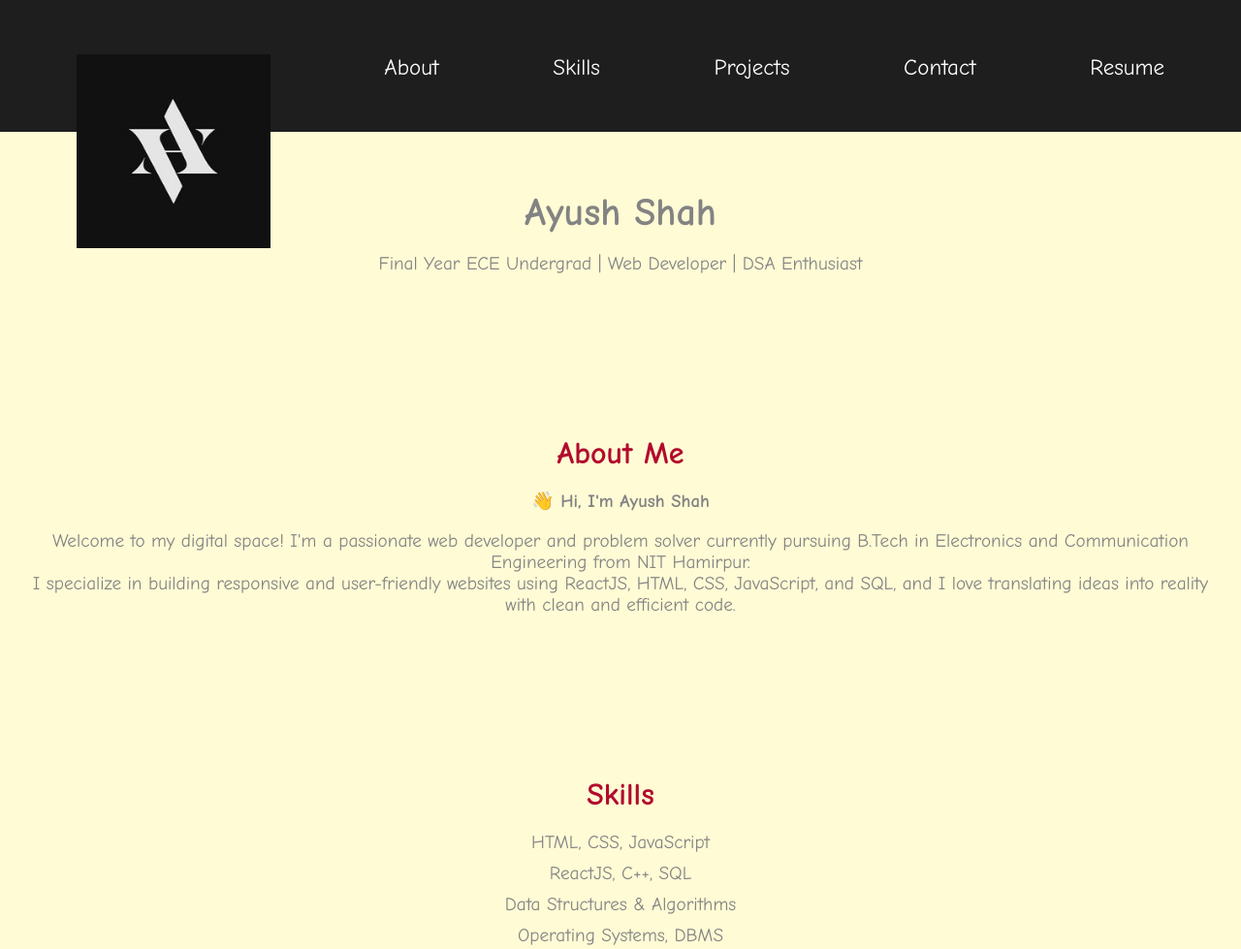
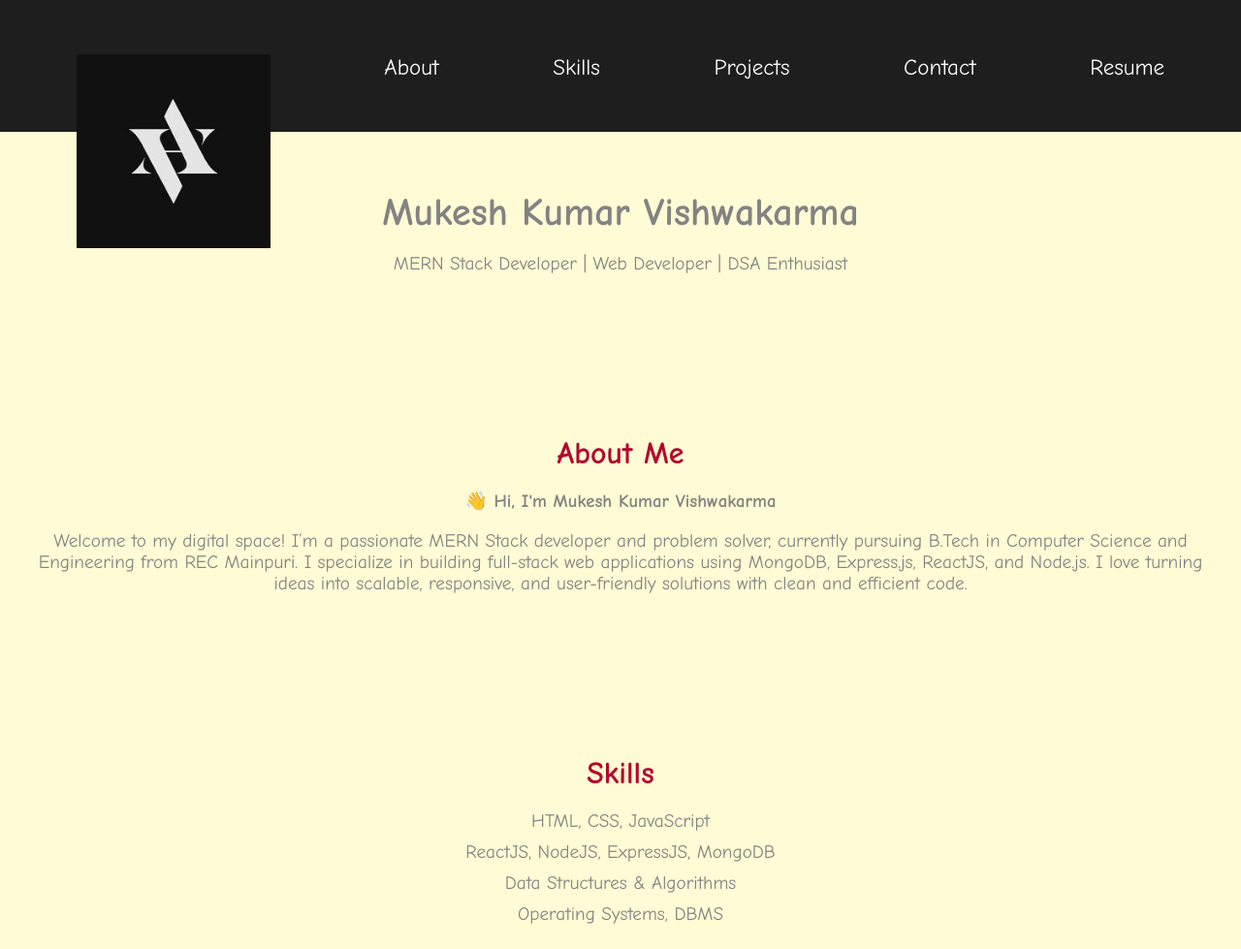
Before and after one commit to MukeshKumarVishwakarma/Portfolio-1, a plain HTML site: page index.html in a window 1280 px wide. Shown: the top 979 px of the page at 97% size. Drawn offline with Linux system fonts and the light colour scheme.

Commit message:
Some Chnages

```diff
--- a/index.html
+++ b/index.html
@@ -3,7 +3,7 @@
 <head>
     <meta charset="UTF-8">
     <meta name="viewport" content="width=device-width, initial-scale=1.0">
-    <title>Ayush Shah | Portfolio</title>
+    <title>Mukesh Kumar Vishwakarma | Portfolio</title>
     <link rel="stylesheet" href="styles.css">
 </head>
 <body>
@@ -15,27 +15,27 @@
                 <li><a href="#skills">Skills</a></li>
                 <li><a href="#projects">Projects</a></li>
                 <li><a href="#contact">Contact</a></li>
-                <li><a href="https://drive.google.com/file/d/1tq6g-JKy-J6rXA8ElpCkIsBMN6a57DRT/view?usp=sharing">Resume</a></li>
+                <li><a href="https://drive.google.com/file/d/1DDC90UIJJ9PquRy3_fNDX3Wk9-eF2Dua/view">Resume</a></li>
             </ul>
         </nav>
     </header>
 
     <section>
-        <h1>Ayush Shah</h1>
-        <p>Final Year ECE Undergrad | Web Developer | DSA Enthusiast</p>
+        <h1>Mukesh Kumar Vishwakarma</h1>
+        <p>MERN Stack Developer | Web Developer | DSA Enthusiast</p>
     </section>
 
     <section id="about">
         <h2>About Me</h2>
-        <h3>👋 Hi, I'm Ayush Shah</h3>
-        <p>Welcome to my digital space! I'm a passionate web developer and problem solver currently pursuing B.Tech in Electronics and Communication Engineering from NIT Hamirpur. <br> I specialize in building responsive and user-friendly websites using ReactJS, HTML, CSS, JavaScript, and SQL, and I love translating ideas into reality with clean and efficient code.</p>
+        <h3>👋 Hi, I'm Mukesh Kumar Vishwakarma</h3>
+        <p>Welcome to my digital space! I’m a passionate MERN Stack developer and problem solver, currently pursuing B.Tech in Computer Science and Engineering from REC Mainpuri. I specialize in building full-stack web applications using MongoDB, Express.js, ReactJS, and Node.js. I love turning ideas into scalable, responsive, and user-friendly solutions with clean and efficient code.</p>
     </section>
 
     <section id="skills">
         <h2>Skills</h2>
         <ul>
             <li>HTML, CSS, JavaScript</li>
-            <li>ReactJS, C++, SQL</li>
+            <li>ReactJS, NodeJS, ExpressJS, MongoDB</li>
             <li>Data Structures & Algorithms</li>
             <li>Operating Systems, DBMS</li>
         </ul>
@@ -85,9 +85,11 @@
             <img src="/IMG_2214.JPG" alt="" srcset="">
         </div>
         <h2>Contact Me</h2>
-        <p>Email: djayushshah7271@gmail.com</p>
-        <p>LinkedIn: <a href="https://www.linkedin.com/in/ayush-shah-106144229" target="_blank">Ayush Shah</a></p>
-        <p>GitHub: <a href="https://github.com/Ayush-8055" target="_blank">Ayush-8055</a></p>
+        <p>Email: mukeshvishwakarma251003@gmail.com</p>
+        <p>LinkedIn: <a href="https://www.linkedin.com/in/mukesh-kumar-vishwakarma-aa9986257/" target="_blank">Visit Me Linkedin</a></p>
+        <p>GitHub: <a href="https://github.com/MukeshKumarVishwakarma" target="_blank">Visit Me GitHub</a></p>
+        <p>Geeksforgeeks: <a href="Geeksforgeeks.org/user/mukesh_18/" target="_blank">GFG</a></p>
+        <p>Leetcode: <a href="https://leetcode.com/u/mu_kesh25/" target="_blank">Leetcode</a></p>
     </section>
 
     <footer>
```
